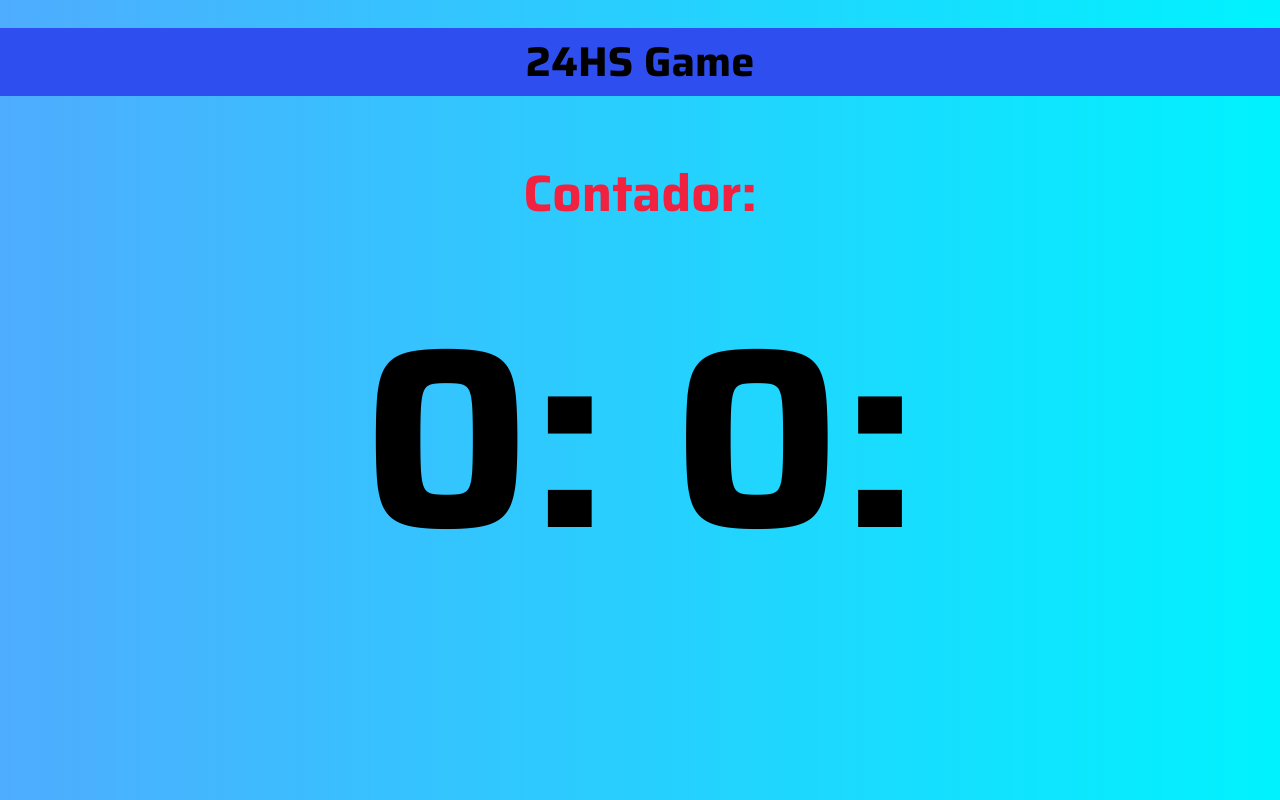
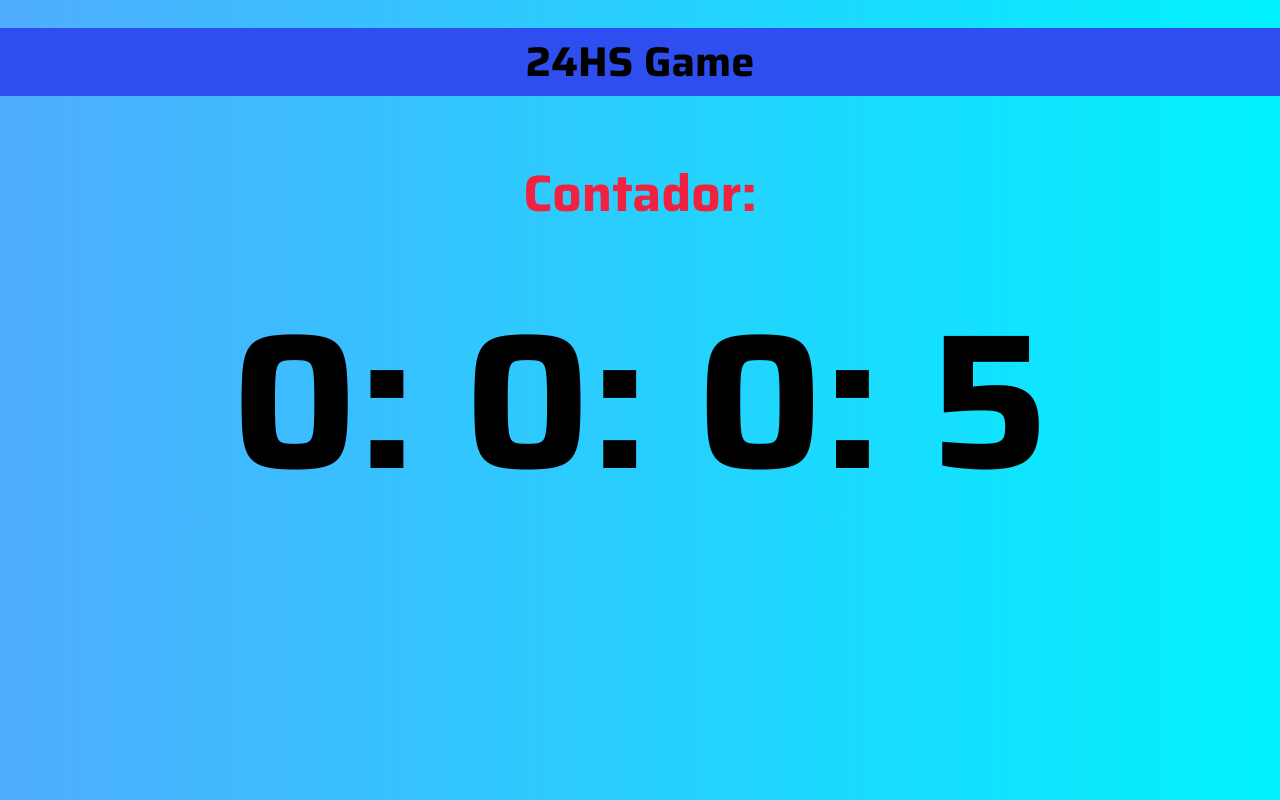
Before and after one commit to Espulito/24HS-Game, a plain HTML site: page index.html in a window 1280 px wide. Shown: the top 800 px of the page. Drawn offline with Linux system fonts and the light colour scheme.

Commit message:
Bug fixed on CSS

```diff
--- a/style.scss
+++ b/style.scss
@@ -32,11 +32,12 @@ p {
     font-size: 3.2em;
   }
   .contNums {
-    font-size: calc(60vw / 3);
+    font-size: calc(60vw / 4);
     font-weight: bold;
     .contD,
     .contS,
-    .contH {
+    .contH,
+    .contM {
       display: inline;
     }
   }
```
Also changed, not shown: style.css, 1 other file.
